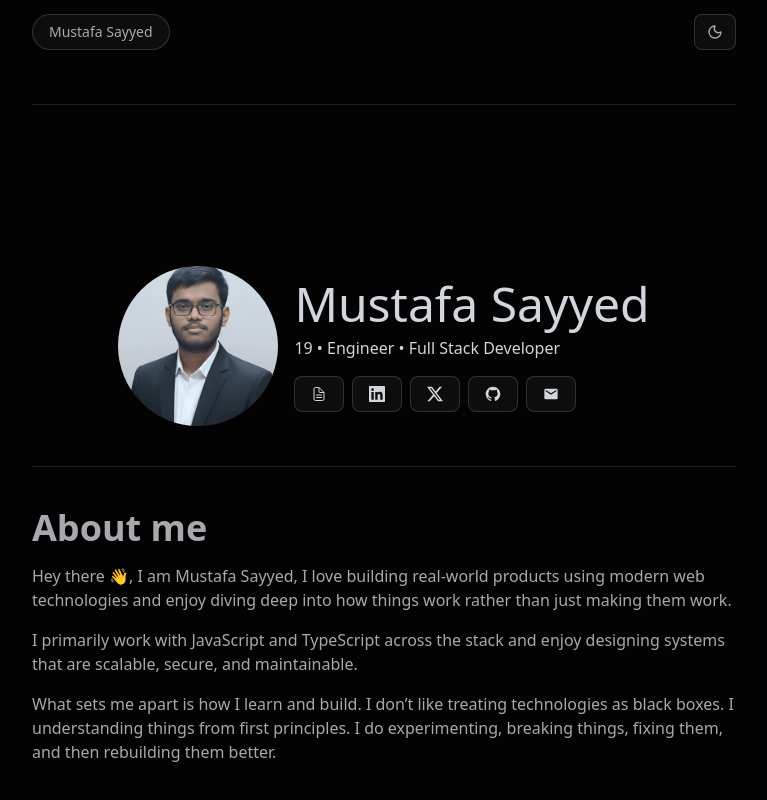
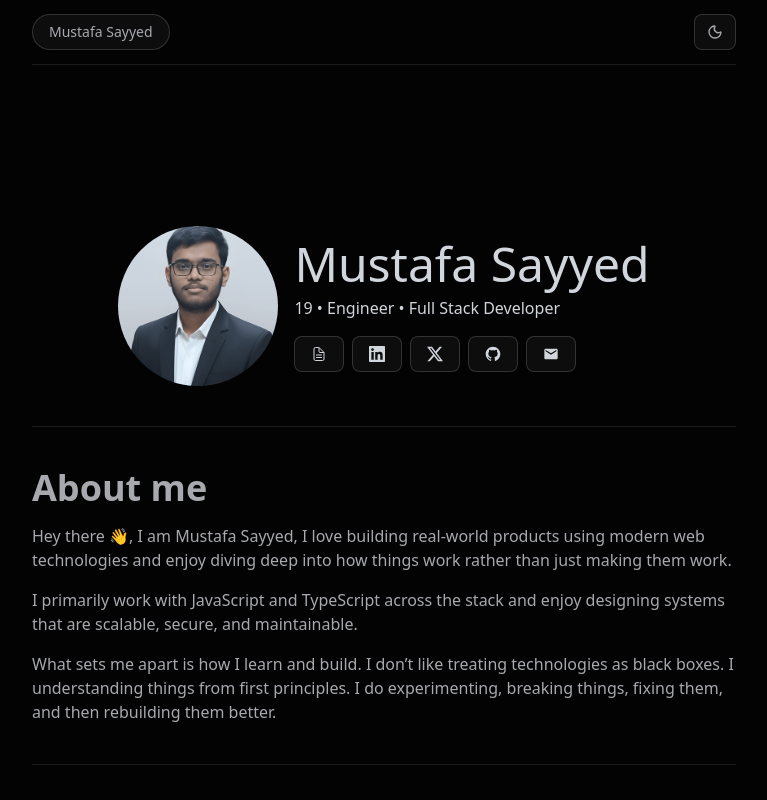
Before and after one commit to mustafa-sayyed/Portfolio, a React (Vite) app: page / in a window 1280 px wide. Shown: the top 800 px of the page, without its empty margins (256-1023 px from the left). Built offline with nearby package versions, Linux system fonts and the light colour scheme; a web font is replaced by a local one.

Commit message:
add className prop to horizontalLine comp

```diff
--- a/src/Hero.tsx
+++ b/src/Hero.tsx
@@ -17,7 +17,7 @@ function Hero() {
           <ThemeTogglerButton />
         </div>
       </div>
-      <HorizontalLine />
+      <HorizontalLine className="my-0" />
       <div className="flex items-center justify-center flex-col mt-40">
         <div className="flex flex-col sm:flex-row items-center gap-4">
           <img
--- a/src/components/HorizontalLine.tsx
+++ b/src/components/HorizontalLine.tsx
@@ -1,9 +1,10 @@
 import { motion } from "motion/react";
+import { cn } from "@/lib/utils";
 
-function HorizontalLine() {
+function HorizontalLine({ className = "" }: { className?: string }) {
   return (
     <motion.hr
-      className="h-0.5 w-full my-10"
+      className={cn("h-0.5 w-full my-10", className)}
       initial={{ width: 0 }}
       animate={{ width: "100%" }}
       transition={{ duration: 1 }}
```
